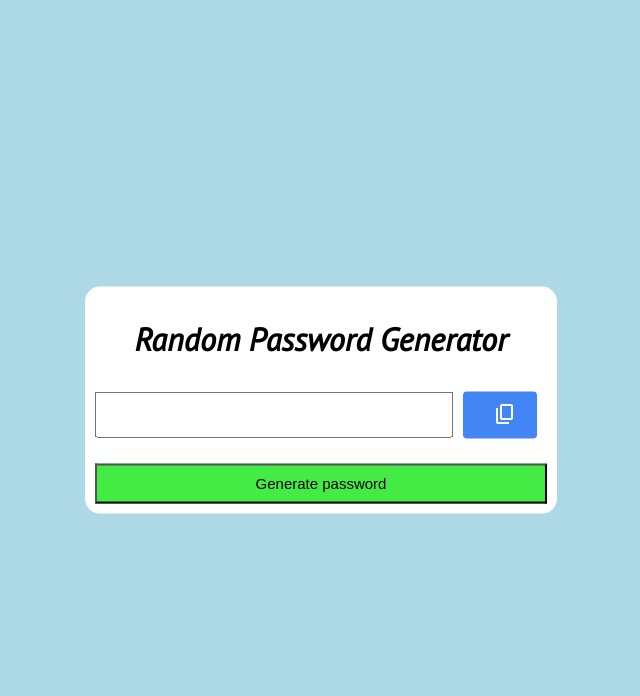
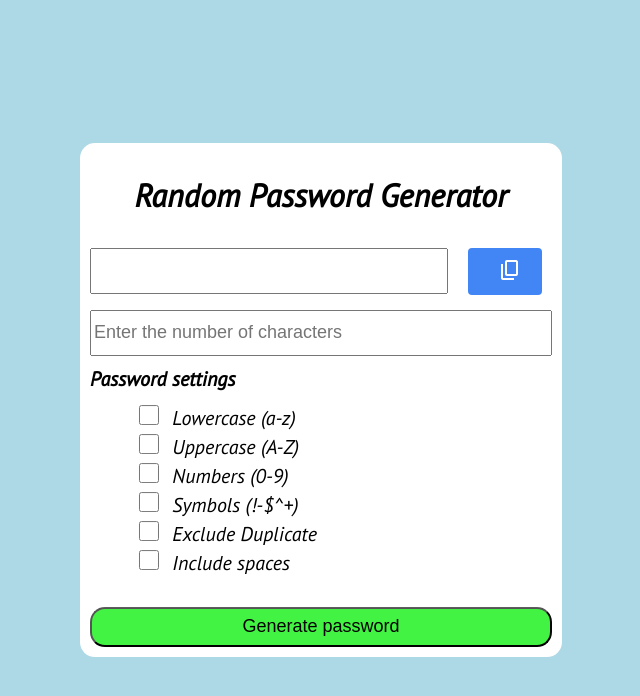
Before and after one commit to rishitha2004/Random-password-generator, a plain HTML site: page index.html in a window 1280 px wide. Shown: the whole page, without its empty margins (319-959 px from the left). Drawn offline with nearby package versions, Linux system fonts and the light colour scheme.

Commit message:
Added some constraints

```diff
--- a/index.html
+++ b/index.html
@@ -28,6 +28,42 @@
                     </span>
                 </button>
             </div>
+            <input type="number" placeholder="Enter the number of characters" id="length">
+            <div class="pass-settings">
+                <label class="title">Password settings</label>
+                <br>
+                <ul class="options">
+                    <li class="option">
+                        <input type="checkbox" id="lowercase" onclick="checks()">
+                        <label for="lowercase">Lowercase (a-z)</label>
+                    </li>
+
+                    <li class="option">
+                        <input type="checkbox" id="uppercase" onclick="checks()">
+                        <label for="uppercase">Uppercase (A-Z)</label>
+                    </li>
+
+                    <li class="option">
+                        <input type="checkbox" id="numbers" onclick="checks()">
+                        <label for="numbers">Numbers (0-9)</label>
+                    </li>
+
+                    <li class="option">
+                        <input type="checkbox" id="symbols" onclick="checks()">
+                        <label for="symbols">Symbols (!-$^+)</label>
+                    </li>
+
+                    <li class="option">
+                        <input type="checkbox" id="execDuplicates" onclick="checks()">
+                        <label for="execDuplicates">Exclude Duplicate</label>
+                    </li>
+
+                    <li class="option">
+                        <input type="checkbox" id="spaces" onclick="checks()">
+                        <label for="spaces">Include spaces</label>
+                    </li>
+                </ul>
+            </div>
             <button class="gen" onclick="generate()">Generate password</button>
         </div>
     </center>
--- a/index.js
+++ b/index.js
@@ -1,4 +1,4 @@
-var allowed="abcdefghijklmnopqrstuvwxyz@!$&*?";
+var allowed="@!$&*?";
 
 function random(){
     var n=Math.floor(Math.random()*32);
@@ -7,7 +7,12 @@ function random(){
 
 function generate(){
     var out="";
-    for(var i=0;i<8;i++){
+    const low="abcdefghijklmnopqrstuvwxyz";
+    const up="ABCDEFGHIJKLMNOPQRSTUVWXYZ";
+    const num="0123456789";
+    const sym="!-$^+";
+    const size=document.getElementById("length").value;
+    for(var i=0;i<size;i++){
         var randNum=random();
         out+=allowed.charAt(randNum);
     }
@@ -24,3 +29,20 @@ function toCopy(){
     //To copy it to clipboard
     navigator.clipboard.writeText(copiedText.value);
 }
+
+function checks(){
+    let lower,upper,numb,symbols=false;
+    if($("#lowercase").is(":checked")){
+        lower=true;
+    }
+    if($("#uppercase").is(":checked")){
+        upper=true;
+    }
+    if($("#numbers").is(":checked")){
+        numb=true;
+    }
+    if($("#symbols").is(":checked")){
+        symbols=true;
+    }
+    generate();
+}
--- a/style.css
+++ b/style.css
@@ -1,6 +1,9 @@
 body {
     background-color: lightblue;
     font-family: 'PT Sans', sans-serif;
+    display: flex;
+    justify-content: center;
+    align-items: center;
 }
 
 .material-symbols-outlined {
@@ -39,12 +42,44 @@ body {
 .gen {
     margin-top: 15px;
     height: 40px;
-    font-size: 15px;
-    background-color: rgb(69, 235, 69);
+    font-size: 18px;
+    background-color: rgb(67, 243, 67);
+    border-radius: 15px;
 }
 
 #pwd {
     height: 40px;
     width: 350px;
     font-size: 20px;
+    margin-right: 10px;
 }
+
+#length{
+    height: 40px;
+    font-size: 18px;
+    margin-bottom: 10px;
+    margin-top: 5px;
+}
+
+input[type='checkbox']{
+    width:30px;
+    height: 20px;
+}
+
+.pass-settings{
+    text-align: left;
+}
+
+.title{
+    float:left;
+    font-size: 20px;
+    font-weight: bold;
+}
+
+.options{
+    list-style-type: none;
+}
+
+.option{
+    font-size: 20px;
+}
```
